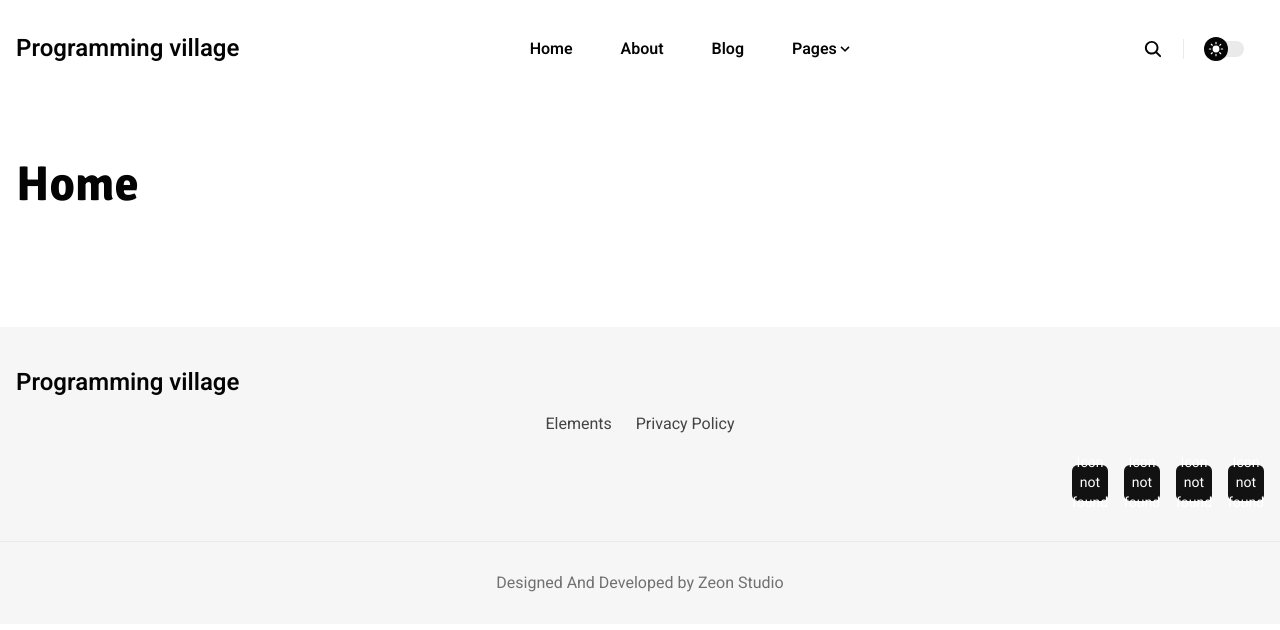
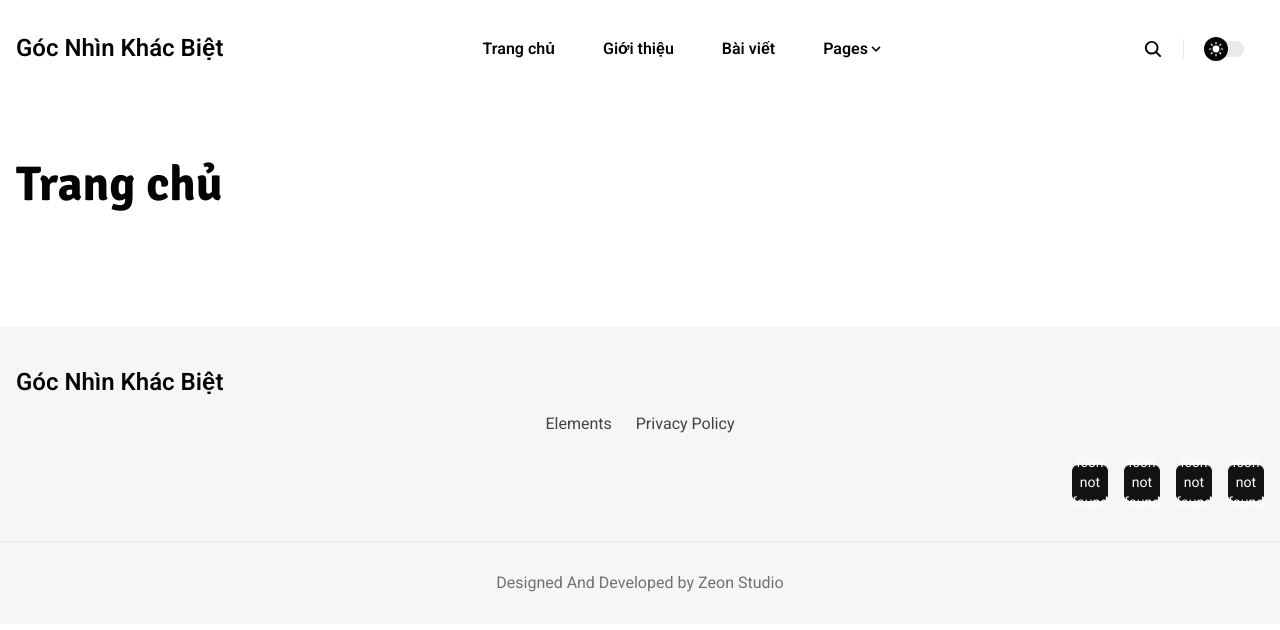
Before and after one commit to huynhtam258/nextjs-blog-client, a Next.js app: page / in a window 1280 px wide. Shown: the top 630 px of the page. Built offline with nearby package versions, Linux system fonts and the light colour scheme; what tailwind-bootstrap-grid would draw is missing.

Commit message:
update code

```diff
--- a/src/app/page.tsx
+++ b/src/app/page.tsx
@@ -6,7 +6,7 @@ const Home = () => {
     <section className='section pt-14'>
       <div className='container'>
         <div className='row justify-content'>
-          <h1>Home</h1>
+          <h1>Trang chủ</h1>
         </div>
       </div>
     </section>
--- a/src/config/menu.json
+++ b/src/config/menu.json
@@ -1,15 +1,15 @@
 {
   "main": [
     {
-      "name": "Home",
+      "name": "Trang chủ",
       "url": "/"
     },
     {
-      "name": "About",
+      "name": "Giới thiệu",
       "url": "/about"
     },
     {
-      "name": "Blog",
+      "name": "Bài viết",
       "url": "/blog"
     },
     {
--- a/src/content/about/_index.md
+++ b/src/content/about/_index.md
@@ -1,9 +1,9 @@
 ---
-title: Programming village
+title: Góc Nhìn Khác Biệt
 meta_title: "About"
 description: "this is meta description"
 image: "/images/avatar.png"
 draft: false
 ---
 
-Chào mọi người, nơi đây đây chúng ta chia sẻ về kiến thức lập trình
+Góc Nhìn Khác Biệt là không gian để bạn khám phá những ý tưởng, quan điểm và câu chuyện độc đáo từ nhiều góc độ khác nhau. Tại đây, chúng ta sẽ cùng nhau nhìn nhận cuộc sống qua lăng kính mới mẻ, từ những suy ngẫm về xã hội, văn hóa, nghệ thuật, cho đến những trải nghiệm cá nhân đầy thú vị. Mỗi bài viết là một lời mời gọi để bạn thử thách những giới hạn suy nghĩ, tìm kiếm cái đẹp trong sự khác biệt và mở rộng tầm nhìn của chính mình. Hãy đến với "Góc Nhìn Khác Biệt" để cùng nhau chia sẻ, học hỏi và cùng phát triển trong một thế giới đa chiều.
--- a/src/content/blog/_index.md
+++ b/src/content/blog/_index.md
@@ -1,5 +1,5 @@
 ---
-title: "Blog Posts"
+title: "Danh sách bài viết"
 meta_title: ""
 description: "this is meta description"
 ---
--- a/src/layouts/components/BlogCard.tsx
+++ b/src/layouts/components/BlogCard.tsx
@@ -18,6 +18,7 @@ const BlogCard = ({ data }: { data: Post }) => {
           alt={title}
           width={445}
           height={230}
+          styleImg={{ maxHeight: '272px' }}
         />
       )}
       <h4 className="mb-3">
--- a/src/layouts/components/Logo.tsx
+++ b/src/layouts/components/Logo.tsx
@@ -32,7 +32,7 @@ const Logo = ({ src }: { src?: string }) => {
 
   return (
     <Link href="/" className="navbar-brand inline-block text-2xl">
-      Programming village
+      Góc Nhìn Khác Biệt
     </Link>
   );
 };
--- a/src/layouts/helpers/ImageFallback.tsx
+++ b/src/layouts/helpers/ImageFallback.tsx
@@ -5,7 +5,7 @@ import Image from "next/image";
 import { useEffect, useState } from "react";
 
 const ImageFallback = (props: any) => {
-  const { src, fallback, ...rest } = props;
+  const { src, fallback, styleImg, ...rest } = props;
   const [imgSrc, setImgSrc] = useState(src);
 
   useEffect(() => {
@@ -16,6 +16,7 @@ const ImageFallback = (props: any) => {
     <Image
       {...rest}
       src={imgSrc}
+      style={styleImg}
       onError={() => {
         setImgSrc(fallback);
       }}
--- a/src/lib/taxonomyParser.ts
+++ b/src/lib/taxonomyParser.ts
@@ -12,9 +12,9 @@ export const getTaxonomy = (folder: string, name: string): Array<string> => {
       taxonomies.push(slugify(taxonomyArray[j]));
     }
   }
-  const taxonomy = [...new Set(taxonomies)];
-
-  return taxonomy;
+  // const taxonomy = [...new Set(taxonomies)];
+  const taxonomy = new Set(taxonomies)
+  return [];
 };
 
 export const getAllTaxonomy = (folder: string, name: string) => {
```
